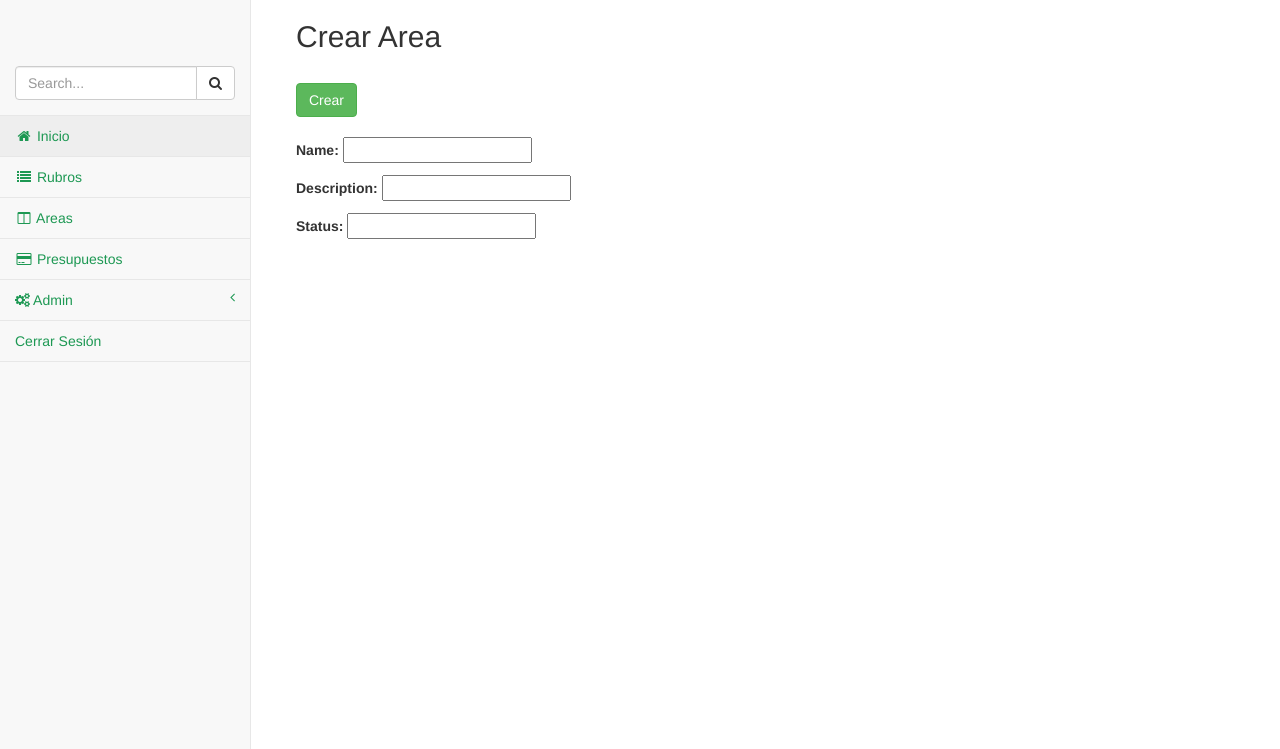
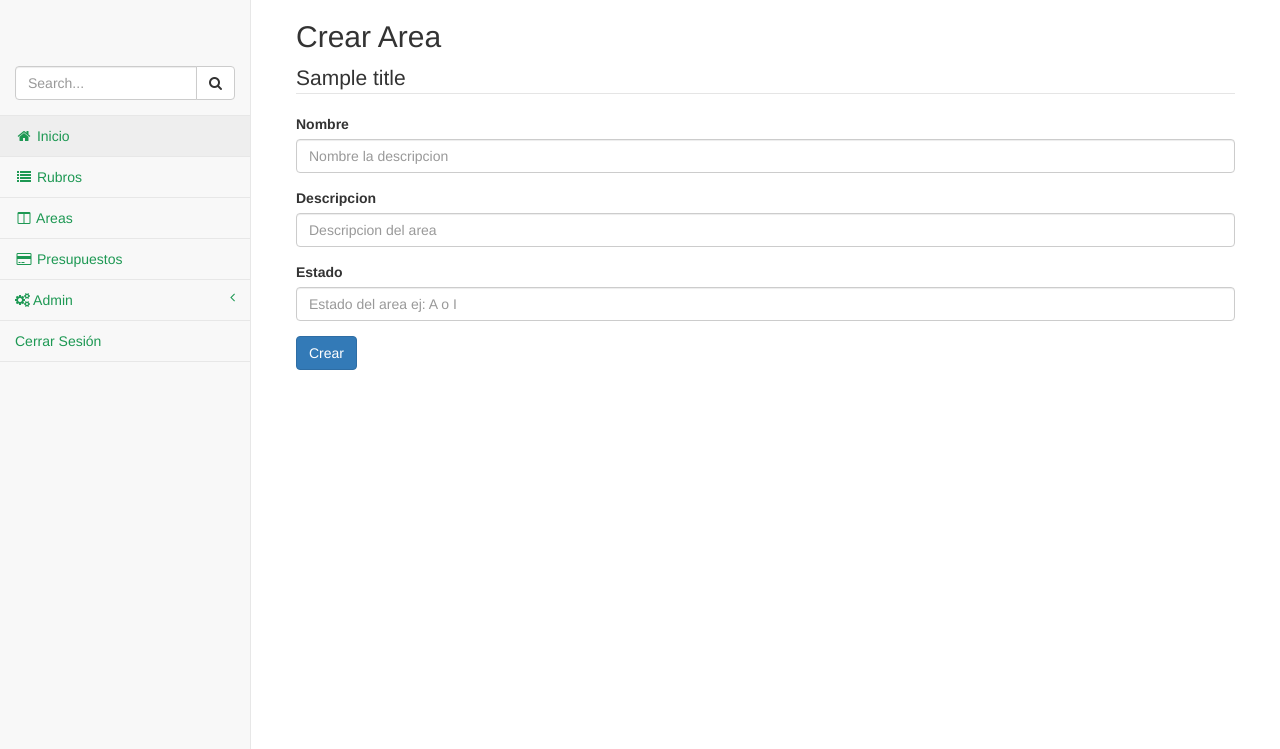
Before and after one commit to mperezlamadrid/presupuestapp, a Django app: template app/templates/crear_area.html in a window 1280 px wide. Shown: the part 71-820 px from the top of the page. Run offline with Django 3.2, Linux system fonts and the light colour scheme; the template is opened without the code that fills it: values that come from a table or form of the project are taken from there, most other values are stand-ins (such as "Sample title", 1, 10 or a date in 2020); some libraries are stand-ins or nearby versions.

Commit message:
estilos para el formulario de areas

```diff
--- a/app/forms.py
+++ b/app/forms.py
@@ -12,6 +12,13 @@ class RubroForm(ModelForm):
 		exclude=[]
 
 class AreaForm(ModelForm):
+	name = forms.CharField(label="Nombre", widget=forms.TextInput(attrs={'class':'form-control',
+			 'placeholder':'Nombre la descripcion'}))
+	description = forms.CharField(label="Descripcion", widget=forms.TextInput(attrs={'class':'form-control',
+			 'placeholder':'Descripcion del area'}))
+	status = forms.CharField(label="Estado", widget=forms.TextInput(attrs={'class':'form-control',
+			 'placeholder':'Estado del area ej: A o I'}))
+
 	class Meta:
 		model=Area
 		exclude=[]
--- a/app/templates/crear_area.html
+++ b/app/templates/crear_area.html
@@ -6,13 +6,33 @@
 
   {% block content %}
     <H2> Crear Area </h2>
-
-    <form class="form-horizontal" action="" method="post">
-    <br/>
-    <button class="btn btn-success" type="submit" > Crear </button>
-    <br/><br/>
-    {% csrf_token %}
-    {{ form.as_p }}
+    <form rolw="form" method="post">
+      {% csrf_token %}
+      <fieldset>
+          <legend>{{ title }}</legend>
+          {% for field in form %}
+            {% if field.errors %}
+              <div class="form-group">
+                <label for="{{ field.label }}">{{ field.label }}</label>
+                {{ field }}
+                <span class="help-inline">
+                    {% for error in  field.errors %}{{ error }}{% endfor %}
+                </span>
+              </div>
+            {% else %}
+              <div class="form-group">
+                <label for="{{ field.label }}">{{ field.label }}</label>
+                {{ field }}
+                {% if field.help_text %}
+                  <p class="help-inline">
+                    <small>{{ field.help_text }}</small>
+                  </p>
+                {% endif %}
+              </div>
+            {% endif %}
+          {% endfor %}
+      </fieldset>
+      <button class="btn btn-primary" type="submit" > Crear </button>
     </form>
   {% endblock %}
 </html>
```
